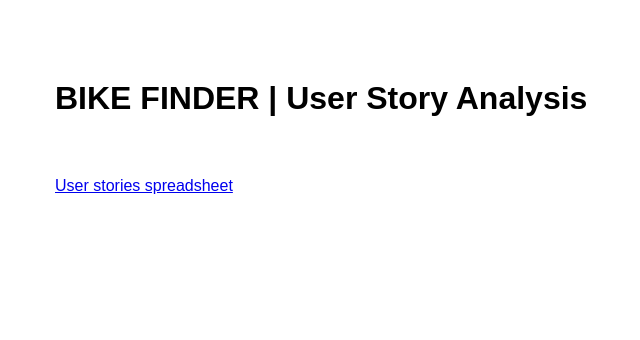
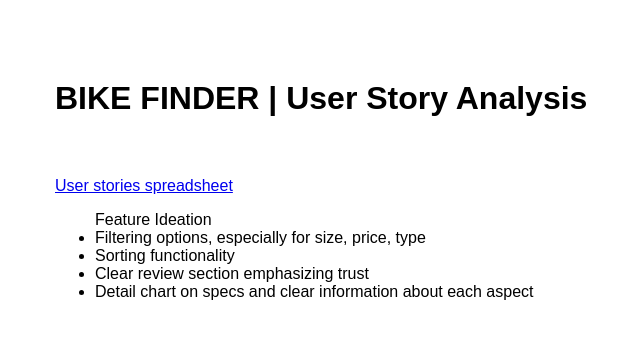
Before and after one commit to Wenting-Yu/applications2024spring, a plain HTML site: page bike-finder/user-story-analysis/index.html in a window 1280 px wide. Shown: the whole page, without its empty margins (185-825 px from the left). Drawn offline with Linux system fonts and the light colour scheme; files that its build step writes are made by us from their sources.

Commit message:
features

```diff
--- a/bike-finder/user-story-analysis/index.html
+++ b/bike-finder/user-story-analysis/index.html
@@ -10,5 +10,11 @@
     <h1>BIKE FINDER | User Story Analysis</h1>
     <a href="https://docs.google.com/spreadsheets/d/14w4vTZBid0TVGdYk787q_Tmgeh8WTffsGa_ZiMZvMdg/edit?usp=sharing">
         User stories spreadsheet</a>
+    <ul> Feature Ideation
+        <li>Filtering options, especially for size, price, type</li>
+        <li>Sorting functionality</li>
+        <li>Clear review section emphasizing trust</li>
+        <li>Detail chart on specs and clear information about each aspect</li>
+    </ul>
   </body>
 </html>
```
